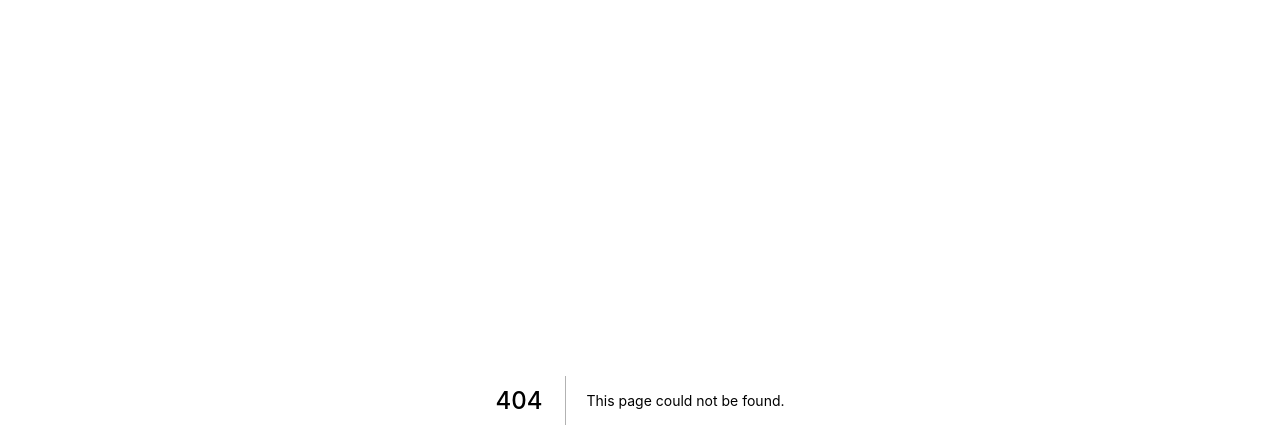
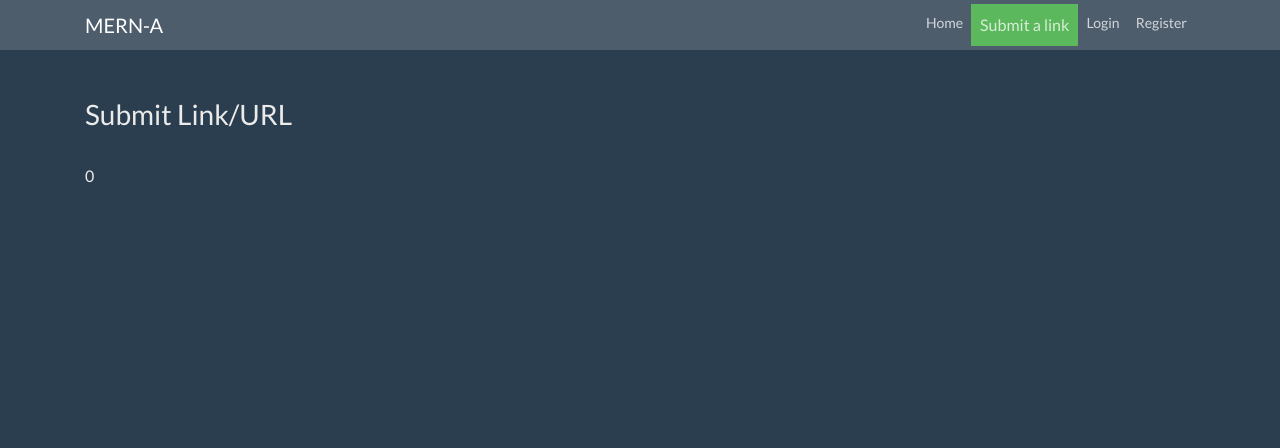
Before and after one commit to OxyProgrammer/mern-stack, a Next.js app in the folder FRONTEND/: page /user/link/create in a window 1280 px wide. Before the commit this address had no page. Shown: the top 448 px of the page. Built offline with nearby package versions, Linux system fonts and the light colour scheme; no server answers.

Commit message:
Started adding logic to add a link.

```diff
--- a/FRONTEND/components/Layout.js
+++ b/FRONTEND/components/Layout.js
@@ -43,6 +43,12 @@ const layout = ({ children }) => {
          <li className="nav-item">
              <Link href="/">
                <a className="nav-link">Home</a>
+             </Link>
+         </li>
+
+         <li className="nav-item">
+             <Link href="/user/link/create">
+               <a className="nav-link btn btn-success">Submit a link</a>
              </Link>
          </li>
 
--- /dev/null
+++ b/FRONTEND/pages/user/link/create.js
@@ -0,0 +1,48 @@
+import {useEffect,useState} from 'react';
+import axios from 'axios';
+import * as config from '../../../config';
+import Layout from '../../../components/Layout';
+import {showSuccessMessage,showErrorMessage} from ',,/../../helpers/alerts';
+
+const create=()=>{
+
+  const [state,setState]=useState({
+    title:'',
+    url:'',
+    categories:'',
+    loadedCategories:[],
+    success:'',
+    error:'',
+    medium:'',
+    type:''
+  });
+
+  const {title,url,categories,loadedCategories,success,error,medium,type}=state;
+
+  const loadCategories = async ()=>{
+    try{
+      const response=await axios.get(`${config.API}/categories`);
+      setState({...state,loadedCategories:response.data});
+    }catch(error){
+
+    }
+  }
+
+  useEffect(()=>{
+    loadCategories()
+  },[success])
+
+
+  return(
+    <Layout>
+      <div className="row">
+        <div className="col-md-12">
+          <h3>Submit Link/URL</h3>
+          <br/>
+          {JSON.stringify(loadedCategories.length)}
+        </div>
+      </div>
+    </Layout>);
+}
+
+export default create;
```
Also changed, not shown: FRONTEND/pages/index.js (+9 -8 lines).
